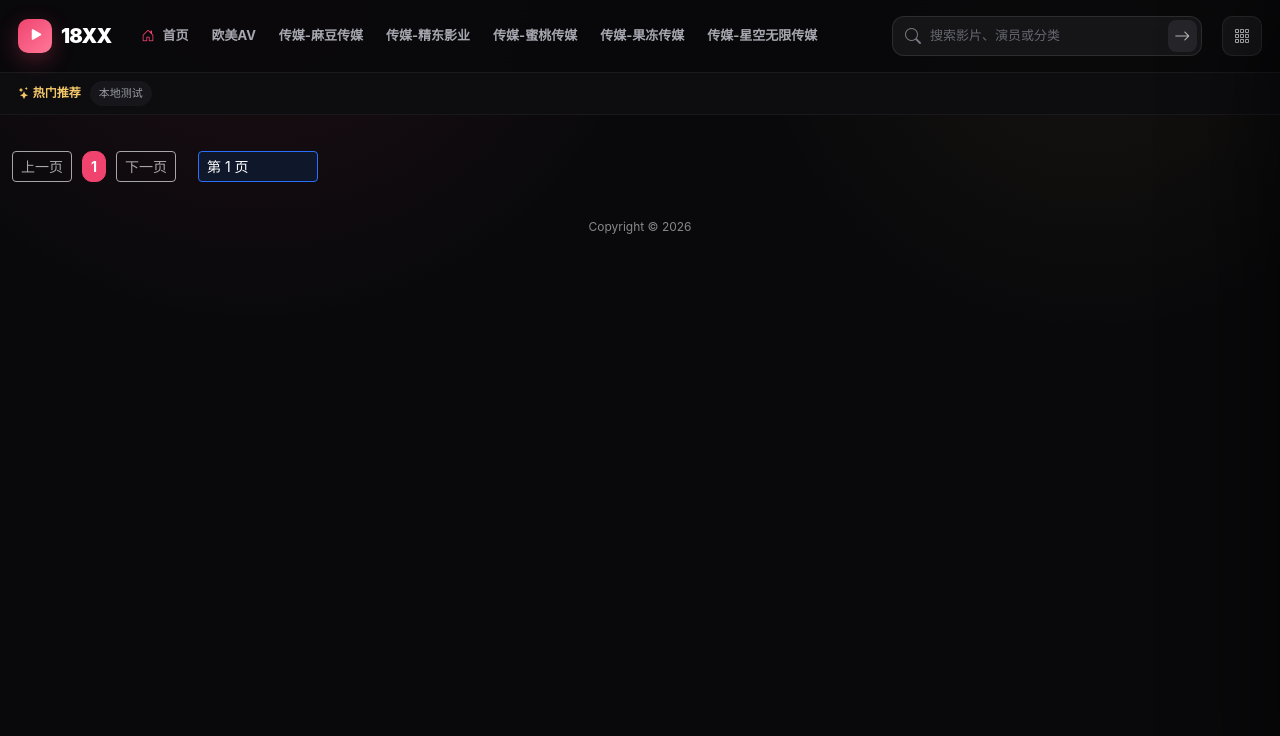
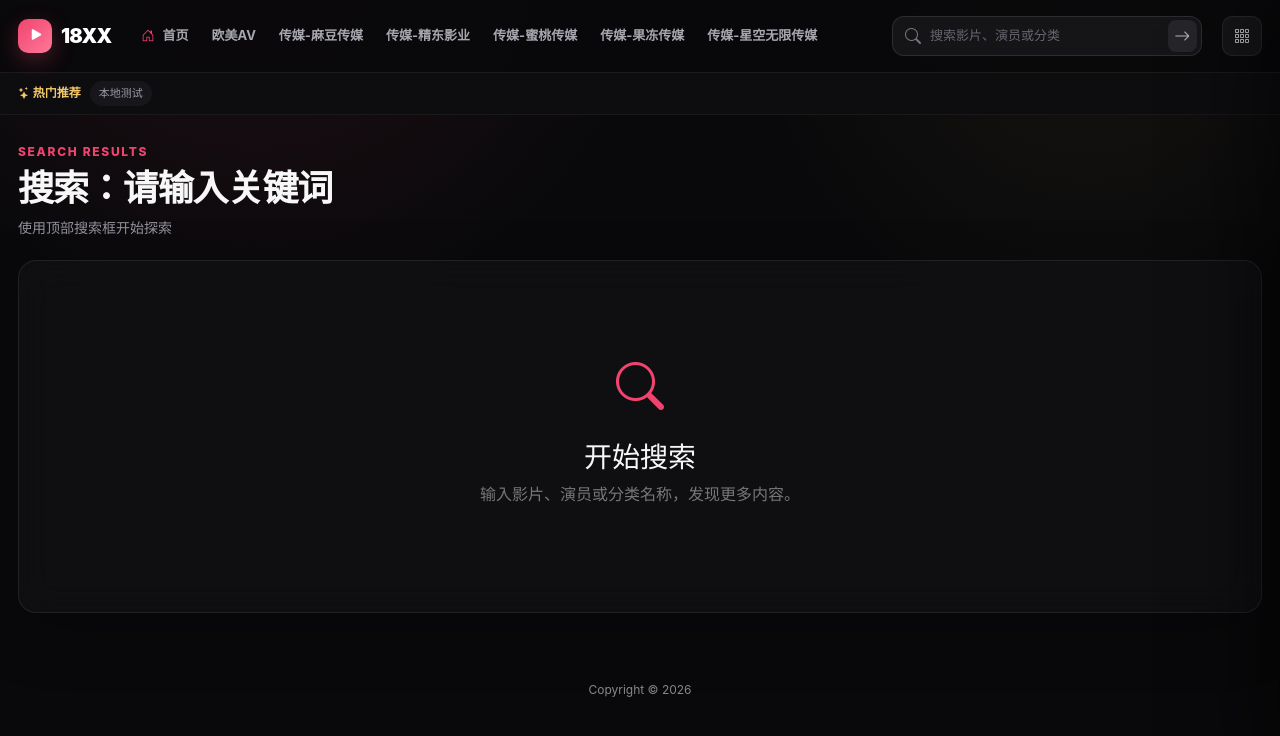
Before and after one commit to fuliwz/yy91, a Vue app: page /search in a window 1280 px wide. Shown: the top 736 px of the page. Built offline with nearby package versions, Linux system fonts and the light colour scheme.

Commit message:
refactor: redesign search page

```diff
--- a/src/views/Search.vue
+++ b/src/views/Search.vue
@@ -1,8 +1,16 @@
-<template><div class="container py-3"><div class="row"><template v-if="loading"><div class="col-video mb-3" v-for="i in 10" :key="'sk-'+i"><VideoCardSkeleton /></div></template><template v-else><div class="col-video mb-3" v-for="v in list" :key="v.vod_id"><VideoCard :item="v" /></div></template></div><Pagination :page="page" :total="totalPage" @change="changePage" /></div></template>
+<template>
+  <main class="page-shell container">
+    <div class="page-head"><div><div class="page-kicker">SEARCH RESULTS</div><h1 class="page-title">搜索：{{wd || '请输入关键词'}}</h1><p class="page-subtitle">{{wd ? `为你找到相关影片，第 ${page} 页` : '使用顶部搜索框开始探索'}}</p></div><span v-if="wd" class="badge-soft"><i class="bi bi-search"></i> 第 {{page}} 页</span></div>
+    <div v-if="!wd" class="empty-state glass-panel"><i class="bi bi-search"></i><h3>开始搜索</h3><p>输入影片、演员或分类名称，发现更多内容。</p></div>
+    <div v-else class="row video-grid"><template v-if="loading"><div class="col-video mb-3" v-for="i in 10" :key="'sk-'+i"><VideoCardSkeleton /></div></template><template v-else><div class="col-video mb-3" v-for="v in list" :key="v.vod_id"><VideoCard :item="v" /></div></template></div>
+    <Pagination v-if="wd" :page="page" :total="totalPage" @change="changePage" />
+  </main>
+</template>
 <script setup>
-import { ref,watch } from 'vue'; import { useRoute,useRouter } from 'vue-router'; import { searchVideo } from '../api/cms'; import VideoCard from '../components/VideoCard.vue'; import VideoCardSkeleton from '../components/VideoCardSkeleton.vue'; import Pagination from '../components/Pagination.vue'
+import {ref,watch} from 'vue';import {useRoute,useRouter} from 'vue-router';import {searchVideo} from '../api/cms';import VideoCard from '../components/VideoCard.vue';import VideoCardSkeleton from '../components/VideoCardSkeleton.vue';import Pagination from '../components/Pagination.vue'
 const route=useRoute(),router=useRouter(),list=ref([]),loading=ref(false),wd=ref(''),page=ref(1),totalPage=ref(1)
-function decodeKeyword(value){const text=String(value||'').trim();try{return decodeURIComponent(text)}catch{return text}} function syncRoute(){wd.value=decodeKeyword(route.query.wd);const value=Number(route.query.page||1);page.value=Number.isInteger(value)&&value>0?value:1}
+function decodeKeyword(value){const text=String(value||'').trim();try{return decodeURIComponent(text)}catch{return text}}function syncRoute(){wd.value=decodeKeyword(route.query.wd);const value=Number(route.query.page||1);page.value=Number.isInteger(value)&&value>0?value:1}
 async function loadData(){syncRoute();if(!wd.value){list.value=[];totalPage.value=1;return}loading.value=true;try{const res=await searchVideo(wd.value,page.value);list.value=res?.data?.list||res?.data?.data||[];totalPage.value=Number(res?.data?.pagecount||res?.data?.totalPage||1);document.title=`${wd.value}相关视频-18XX`}catch(error){console.error('搜索失败:',error);list.value=[];totalPage.value=1}finally{loading.value=false}}
-function changePage(nextPage){const target=Number(nextPage);if(target===page.value)return;router.push({name:'search',query:{wd:wd.value,page:String(target)}})} watch(()=>route.fullPath,loadData,{immediate:true})
+function changePage(nextPage){const target=Number(nextPage);if(target===page.value)return;router.push({name:'search',query:{wd:wd.value,page:String(target)}})}watch(()=>route.fullPath,loadData,{immediate:true})
 </script>
+<style scoped>.empty-state{text-align:center;padding:90px 20px}.empty-state i{font-size:48px;color:#f0446f}.empty-state h3{margin:18px 0 8px}.empty-state p{color:#777}</style>
```
